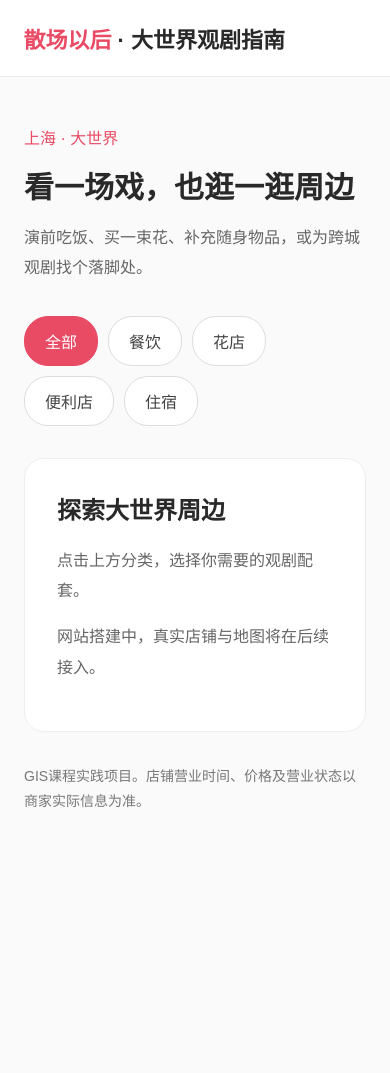
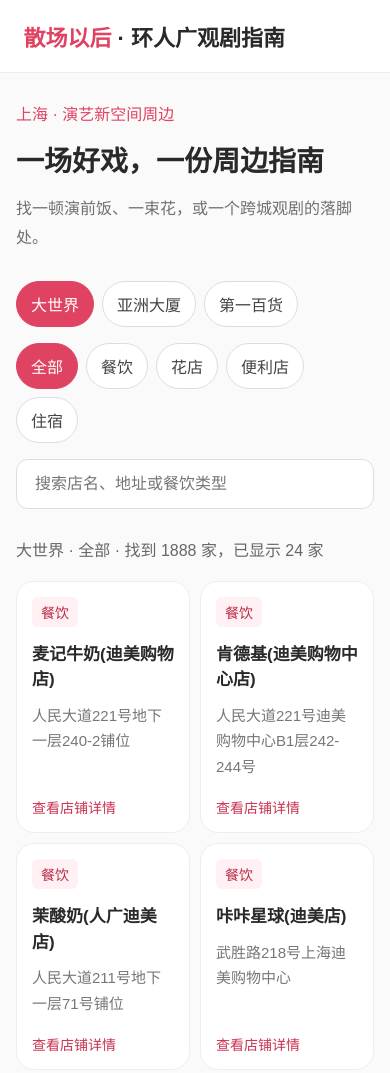
Before and after one commit to Ryuukinnu/Dashijie-guide, a plain HTML site: page index.html in a window 390 px wide. Shown: the top 1073 px of the page. Before the commit the page ends 863 px from the top, so only its background shows below. Drawn offline with Linux system fonts and the light colour scheme.

Commit message:
Update index.html

```diff
--- a/index.html
+++ b/index.html
@@ -2,130 +2,246 @@
 <html lang="zh-CN">
 <head>
 <meta charset="UTF-8">
-  <meta name="viewport" content="width=device-width, initial-scale=1">
-  <title>散场以后｜大世界观剧指南</title>
+<meta name="viewport" content="width=device-width,initial-scale=1">
+<title>散场以后｜环人广观剧指南</title>
 <style>
-    * { box-sizing: border-box; }
-    body {
-      margin: 0;
-      background: #fafafa;
-      color: #292929;
-      font-family: "Microsoft YaHei", sans-serif;
-    }
-    header {
-      padding: 22px 6%;
-      background: white;
-      border-bottom: 1px solid #eee;
-      font-size: 22px;
-      font-weight: bold;
-    }
-    header span { color: #e94b65; }
-    main {
-      max-width: 1050px;
-      margin: auto;
-      padding: 48px 24px;
-    }
-    .label { color: #e94b65; font-size: 16px; }
-    h1 {
-      font-size: clamp(30px, 6vw, 48px);
-      margin: 14px 0;
-    }
-    .intro { color: #666; line-height: 1.9; }
-    .filters {
-      display: flex;
-      flex-wrap: wrap;
-      gap: 10px;
-      margin: 32px 0;
-    }
-    button {
-      padding: 12px 20px;
-      border: 1px solid #ddd;
-      border-radius: 24px;
-      background: white;
-      color: #444;
-      cursor: pointer;
-      font: inherit;
-    }
-    button.active {
-      background: #e94b65;
-      border-color: #e94b65;
-      color: white;
-    }
-    button:focus-visible {
-      outline: 3px solid #292929;
-      outline-offset: 3px;
-    }
-    .content {
-      padding: 32px;
-      border-radius: 20px;
-      background: white;
-      border: 1px solid #eee;
-      min-height: 200px;
-    }
-    .content h2 { margin-top: 0; }
-    .content p { color: #666; line-height: 1.9; }
-    footer {
-      margin-top: 32px;
-      color: #777;
-      font-size: 14px;
-      line-height: 1.8;
-    }
+*{box-sizing:border-box}
+body{margin:0;background:#fafafa;color:#292929;font-family:"Microsoft YaHei",sans-serif}
+header{background:white;border-bottom:1px solid #eee;padding:20px 6%;font-size:22px;font-weight:bold}
+header span{color:#df4361}
+main{max-width:1150px;margin:auto;padding:36px 22px}
+.eyebrow{color:#df4361}
+h1{font-size:clamp(28px,5vw,44px);margin:14px 0}
+.intro,.muted{color:#707070;line-height:1.8}
+.controls{margin:28px 0}
+.tabs{display:flex;gap:10px;flex-wrap:wrap;margin-bottom:16px}
+button,input{font:inherit}
+button{cursor:pointer}
+.tabs button,.more{border:1px solid #ddd;background:white;border-radius:24px;padding:11px 19px;color:#444}
+.tabs button.active{background:#df4361;color:white;border-color:#df4361}
+button:focus-visible,a:focus-visible,input:focus-visible{outline:3px solid #333;outline-offset:3px}
+input{width:100%;padding:15px 18px;border:1px solid #ddd;border-radius:12px;background:white}
+.summary{margin:20px 0;color:#666}
+.grid{display:grid;grid-template-columns:repeat(3,minmax(0,1fr));gap:18px}
+.card{border:1px solid #eee;background:white;border-radius:18px;padding:22px;display:flex;flex-direction:column;align-items:flex-start;text-align:left;color:inherit;min-height:190px}
+.card:hover{border-color:#df4361;box-shadow:0 6px 22px #00000008}
+.tag{font-size:14px;color:#b92d48;background:#fff0f3;border-radius:6px;padding:5px 9px}
+.card h2{font-size:19px;line-height:1.5;margin:15px 0 10px}
+.card p{font-size:15px;color:#777;line-height:1.7;margin:0}
+.detail-link{color:#c93150;font-size:14px;margin-top:auto;padding-top:18px}
+.empty{padding:35px;background:white;border-radius:16px;line-height:1.8}
+.more{display:block;margin:28px auto}
+footer{margin:35px 0;color:#777;font-size:14px;line-height:1.9}
+dialog{width:min(600px,92vw);border:0;border-radius:20px;padding:28px;max-height:85vh;overflow:auto}
+dialog::backdrop{background:#0007}
+.close{float:right;border:0;background:#f1f1f1;border-radius:50%;width:36px;height:36px;font-size:22px}
+dialog h2{padding-right:40px;line-height:1.5}
+dl{line-height:1.8}
+dt{font-weight:bold;margin-top:16px}
+dd{margin:4px 0;color:#666;overflow-wrap:anywhere}
+.navlink{display:inline-block;background:#df4361;color:white;text-decoration:none;padding:12px 20px;border-radius:10px;margin-top:14px}
+.related{display:block;width:100%;text-align:left;padding:13px 0;border:0;border-bottom:1px solid #eee;background:white;line-height:1.6;color:#444}
+@media(max-width:850px){.grid{grid-template-columns:repeat(2,minmax(0,1fr))}}
+@media(max-width:500px){main{padding:28px 16px}.grid{gap:10px}.card{padding:15px;min-height:210px}.card h2{font-size:17px}.tabs{gap:8px}.tabs button{padding:10px 14px}}
 </style>
 </head>
 <body>
-  <header><span>散场以后</span> · 大世界观剧指南</header>
+<header><span>散场以后</span> · 环人广观剧指南</header>
+<main>
+<div class="eyebrow">上海 · 演艺新空间周边</div>
+<h1>一场好戏，一份周边指南</h1>
+<p class="intro">找一顿演前饭、一束花，或一个跨城观剧的落脚处。</p>
 
-  <main>
-    <div class="label">上海 · 大世界</div>
-    <h1>看一场戏，也逛一逛周边</h1>
-    <p class="intro">
-      演前吃饭、买一束花、补充随身物品，或为跨城观剧找个落脚处。
-    </p>
-
-    <nav class="filters" aria-label="店铺分类">
-      <button class="active" data-category="全部" aria-pressed="true">全部</button>
+<div class="controls">
+<div class="tabs" id="areas" aria-label="观剧区域">
+<button data-area="大世界" class="active" aria-pressed="true">大世界</button>
+<button data-area="亚洲大厦" aria-pressed="false">亚洲大厦</button>
+<button data-area="第一百货" aria-pressed="false">第一百货</button>
+</div>
+<div class="tabs" id="categories" aria-label="店铺类别">
+<button data-category="全部" class="active" aria-pressed="true">全部</button>
 <button data-category="餐饮" aria-pressed="false">餐饮</button>
 <button data-category="花店" aria-pressed="false">花店</button>
 <button data-category="便利店" aria-pressed="false">便利店</button>
 <button data-category="住宿" aria-pressed="false">住宿</button>
-    </nav>
+</div>
+<input id="search" type="search" placeholder="搜索店名、地址或餐饮类型" aria-label="搜索店铺">
+</div>
 
-    <section class="content" aria-live="polite">
-      <h2 id="category-title">探索大世界周边</h2>
-      <p id="category-description">
-        点击上方分类，选择你需要的观剧配套。
-      </p>
-      <p>网站搭建中，真实店铺与地图将在后续接入。</p>
-    </section>
+<p id="summary" class="summary" role="status">正在读取店铺数据……</p>
+<div id="list" class="grid"></div>
+<button id="more" class="more" hidden>再看一些店铺</button>
 
 <footer>
-      GIS课程实践项目。店铺营业时间、价格及营业状态以商家实际信息为准。
+目前接入大世界数据，其他区域陆续补充。<br>
+数据来自用户提供的高德POI采集结果，尚未逐店核验。营业状态、价格和营业时间以商家实际信息为准。<br>
+地图与步行距离将在核对坐标后接入。
 </footer>
 </main>
 
+<dialog id="detail" aria-labelledby="detail-title">
+<button class="close" id="close" aria-label="关闭详情">×</button>
+<h2 id="detail-title"></h2>
+<div id="detail-body"></div>
+</dialog>
+
 <script>
-    const descriptions = {
-      "全部": ["探索大世界周边", "点击上方分类，选择你需要的观剧配套。"],
-      "餐饮": ["演前与散场后的餐饮", "寻找正餐、咖啡茶饮和甜品。"],
-      "花店": ["带一束花去看戏", "查看周边花店，购花与预约信息请向商家确认。"],
-      "便利店": ["观剧前的小补给", "寻找饮用水、纸巾等日常用品。"],
-      "住宿": ["跨城观剧的落脚处", "了解周边住宿位置，房价与空房以预订平台为准。"]
-    };
+let shops=[];
+let area="大世界";
+let category="全部";
+let limit=24;
+let loaded=false;
+let failed=false;
 
-    document.querySelectorAll("[data-category]").forEach(button => {
-      button.addEventListener("click", () => {
-        document.querySelectorAll("[data-category]").forEach(item => {
-          item.classList.remove("active");
-          item.setAttribute("aria-pressed", "false");
+const list=document.getElementById("list");
+const summary=document.getElementById("summary");
+const more=document.getElementById("more");
+const search=document.getElementById("search");
+const dialog=document.getElementById("detail");
+
+function element(tag,text,className){
+  const node=document.createElement(tag);
+  if(text!==undefined) node.textContent=text;
+  if(className) node.className=className;
+  return node;
+}
+
+function filtered(){
+  const query=search.value.trim().toLowerCase();
+  return shops.filter(shop=>{
+    const p=shop.properties;
+    return (category==="全部"||p.category===category)
+      && [p.name,p.address,p.originalType].join(" ").toLowerCase().includes(query);
   });
-        button.classList.add("active");
-        button.setAttribute("aria-pressed", "true");
+}
 
-        const content = descriptions[button.dataset.category];
-        document.getElementById("category-title").textContent = content[0];
-        document.getElementById("category-description").textContent = content[1];
+function render(){
+  list.replaceChildren();
+  more.hidden=true;
+
+  if(area!=="大世界"){
+    summary.textContent=area+"周边数据待接入";
+    list.append(element("p","这个区域的店铺尚未录入，可以先切回大世界浏览。","empty"));
+    return;
+  }
+  if(failed){
+    summary.textContent="数据读取失败";
+    list.append(element("p","请确认 dashijie-shops.geojson 与 index.html 在仓库同一层，然后刷新页面。","empty"));
+    return;
+  }
+  if(!loaded){
+    summary.textContent="正在读取店铺数据……";
+    return;
+  }
+
+  const results=filtered();
+  summary.textContent="大世界 · "+category+" · 找到 "+results.length+" 家，已显示 "+Math.min(limit,results.length)+" 家";
+
+  if(!results.length){
+    list.append(element("p","没有找到匹配店铺，试试更短的关键词或其他类别。","empty"));
+  }
+
+  results.slice(0,limit).forEach(shop=>{
+    const p=shop.properties;
+    const card=element("button",undefined,"card");
+    card.type="button";
+    card.append(
+      element("span",p.category,"tag"),
+      element("h2",p.name),
+      element("p",p.address||"地址待补充"),
+      element("span","查看店铺详情","detail-link")
+    );
+    card.addEventListener("click",()=>openDetail(shop));
+    list.append(card);
+  });
+  more.hidden=results.length<=limit;
+}
+
+function openDetail(shop){
+  const p=shop.properties;
+  document.getElementById("detail-title").textContent=p.name;
+  const body=document.getElementById("detail-body");
+  body.replaceChildren();
+
+  const dl=element("dl");
+  [
+    ["类别",p.category],
+    ["详细类型",p.originalType||"待补充"],
+    ["地址",p.address||"待补充"],
+    ["营业时间",p.openingHours||"暂未收录，请向商家确认"],
+    ["价格信息",p.price==null?"暂未收录":String(p.price)]
+  ].forEach(([label,value])=>{
+    dl.append(element("dt",label),element("dd",value));
+  });
+  body.append(dl);
+
+  const link=element("a","在高德地图搜索店铺","navlink");
+  link.href="https://uri.amap.com/search?keyword="+
+    encodeURIComponent(p.name+" "+(p.address||""))+
+    "&city=上海&view=map";
+  link.target="_blank";
+  link.rel="noopener noreferrer";
+  body.append(link);
+
+  body.append(element("h3","同类店铺，也可以看看"));
+  body.append(element("p","按同类数据顺序展示，尚未按距离或口碑排序。","muted"));
+
+  shops.filter(item=>item.properties.category===p.category
+    &&item.properties.id!==p.id).slice(0,3).forEach(item=>{
+      const button=element("button",item.properties.name,"related");
+      button.type="button";
+      button.addEventListener("click",()=>openDetail(item));
+      body.append(button);
+    });
+
+  if(!dialog.open) dialog.showModal();
+  dialog.scrollTop=0;
+}
+
+document.querySelectorAll("[data-area]").forEach(button=>{
+  button.addEventListener("click",()=>{
+    area=button.dataset.area;
+    limit=24;
+    document.querySelectorAll("[data-area]").forEach(item=>{
+      const active=item===button;
+      item.classList.toggle("active",active);
+      item.setAttribute("aria-pressed",String(active));
+    });
+    render();
   });
 });
+
+document.querySelectorAll("[data-category]").forEach(button=>{
+  button.addEventListener("click",()=>{
+    category=button.dataset.category;
+    limit=24;
+    document.querySelectorAll("[data-category]").forEach(item=>{
+      const active=item===button;
+      item.classList.toggle("active",active);
+      item.setAttribute("aria-pressed",String(active));
+    });
+    render();
+  });
+});
+
+search.addEventListener("input",()=>{limit=24;render()});
+more.addEventListener("click",()=>{limit+=24;render()});
+document.getElementById("close").addEventListener("click",()=>dialog.close());
+
+async function load(){
+  try{
+    const response=await fetch("./dashijie-shops.geojson");
+    if(!response.ok) throw new Error("读取失败");
+    const data=await response.json();
+    if(!Array.isArray(data.features)) throw new Error("格式错误");
+    shops=data.features.filter(item=>item.properties&&item.properties.name);
+    loaded=true;
+  }catch(error){
+    failed=true;
+  }
+  render();
+}
+load();
 </script>
 </body>
 </html>
```
Lines whose indentation alone changed are shown as unchanged.
